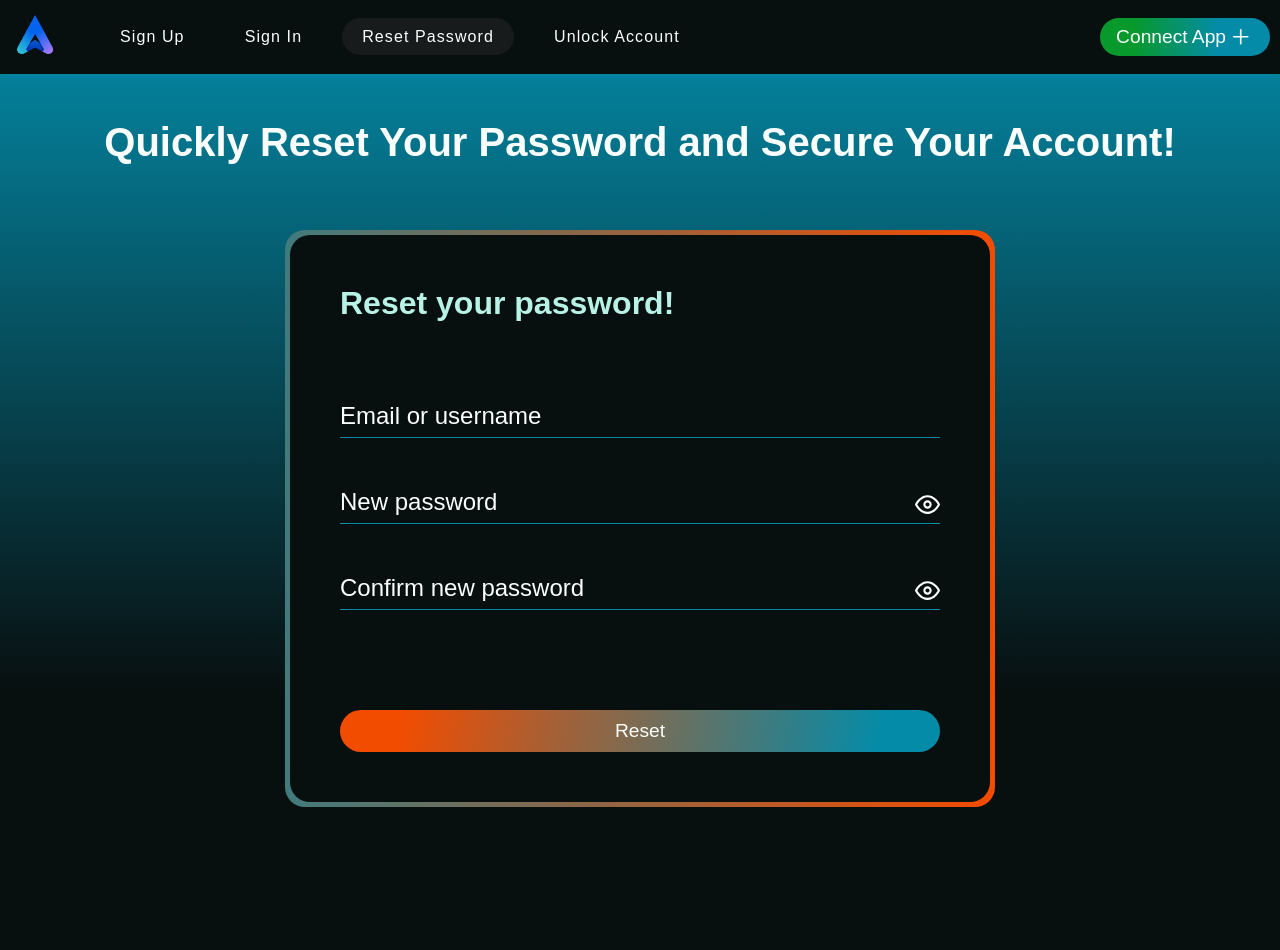
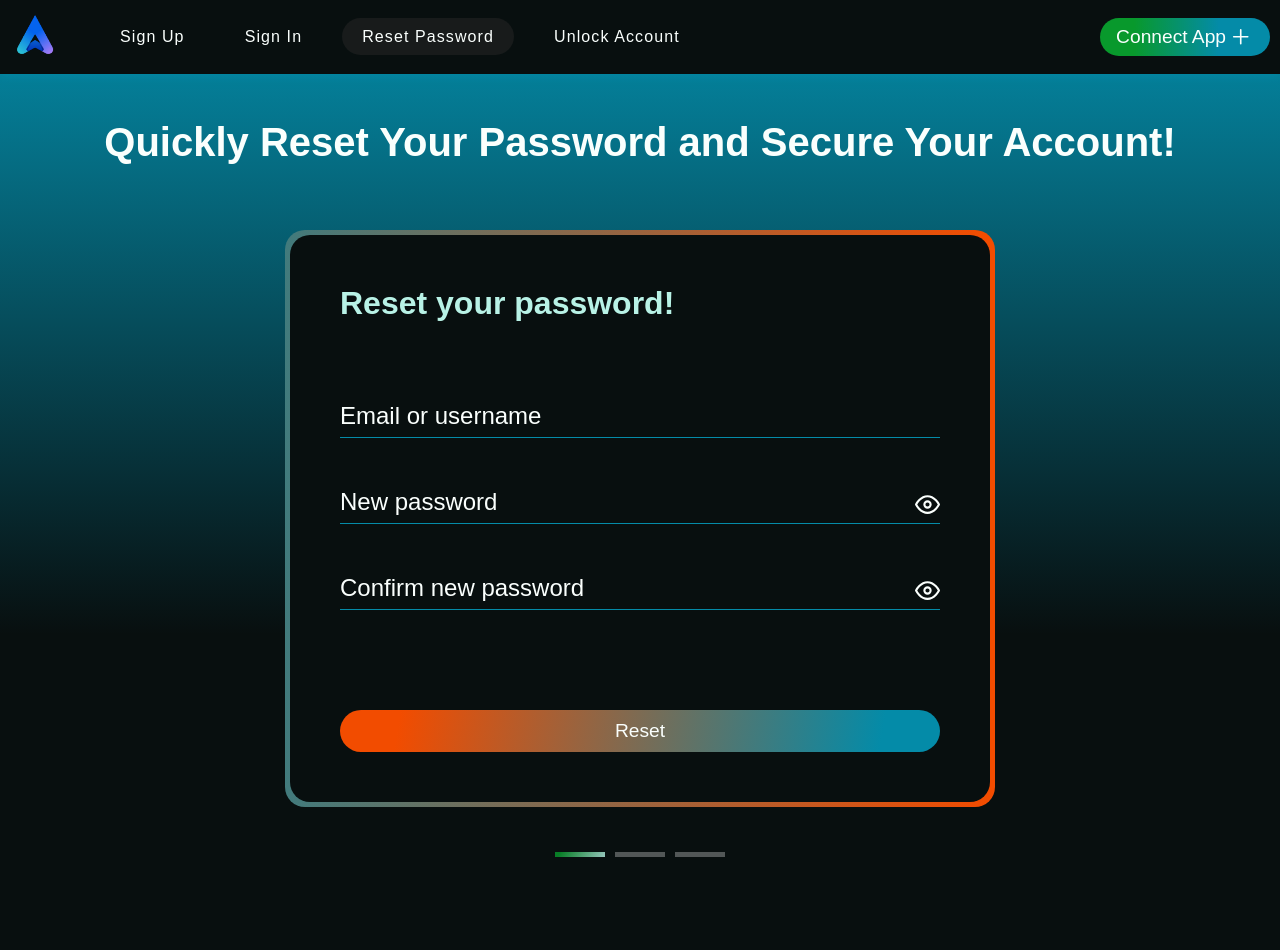
Before and after one commit to OzzoDev/AuthEcho, a React (Vite) app in the folder client/public/: page /resetPassword in a window 1280 px wide. Shown: the top 950 px of the page. Built offline with nearby package versions, Linux system fonts and the light colour scheme.

Commit message:
Updated top margin for stepper to be visible within viewport height

```diff
--- a/client/public/src/styles/form.css
+++ b/client/public/src/styles/form.css
@@ -184,7 +184,7 @@ form::before {
 }
 
 .stepper-container {
-  margin-top: 50px;
+  margin-top: -50px;
   display: flex;
   gap: 10px;
 }
@@ -198,7 +198,11 @@ form::before {
 
 .step.active {
   opacity: 0.8;
-  background: linear-gradient(120deg, var(--accent-color) 10%, var(--neutral-color) 100%);
+  background: linear-gradient(
+    120deg,
+    var(--accent-color) 10%,
+    var(--neutral-color) 100%
+  );
 }
 .error-container {
   width: 100%;
```
